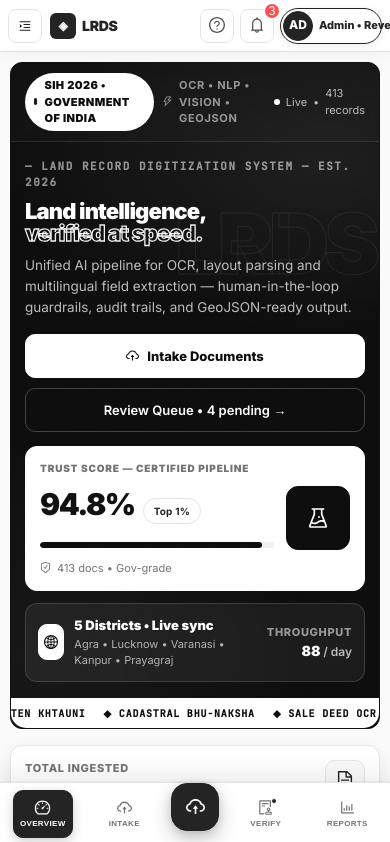
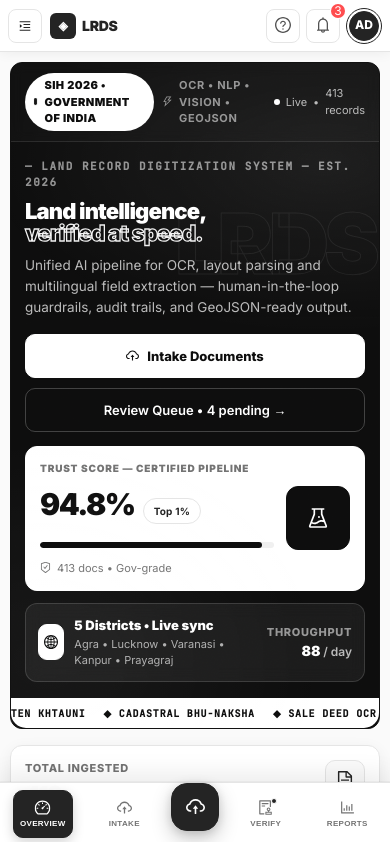
Before and after one commit to srivastavishan82-creator/SIH-2026-Prototype, a React (Vite) app in the folder frontend/: page /dashboard in a window 390 px wide. Shown: the top 842 px of the page. Built offline with nearby package versions, Linux system fonts and the light colour scheme; a web font is replaced by a local one.

Commit message:
fix: Compact header profile avatar badge on mobile view to eliminate right edge overflow

```diff
--- a/frontend/src/index.css
+++ b/frontend/src/index.css
@@ -477,9 +477,8 @@ h1,h2,h3,h4 { font-family: var(--font-display); letter-spacing: -0.02em; }
   .header-divider{ display: none !important; }
   .header-breadcrumb-wrap{ display: none !important; }
   .mobile-brand-title{ display: flex !important; }
-  .header-profile-pill{ padding: 2px 6px 2px 2px !important; gap: 6px !important; border: 1px solid #242424 !important; box-shadow: 0 2px 8px rgba(0,0,0,0.08) !important; flex-shrink: 0 !important; }
-  .header-profile-pill div div:first-child{ font-size: 11px !important; white-space: nowrap !important; }
-  .header-profile-pill div div:last-child{ display: none !important; }
+  .header-profile-pill{ padding: 2px !important; border: 1px solid #242424 !important; border-radius: 999px !important; flex-shrink: 0 !important; }
+  .header-profile-pill > div{ display: none !important; }
   .header-actions{ gap: 6px !important; flex-shrink: 0 !important; }
 
   /* Bottom nav - perfectly aligned B/W editorial - GRID for pixel-perfect centering */
```
